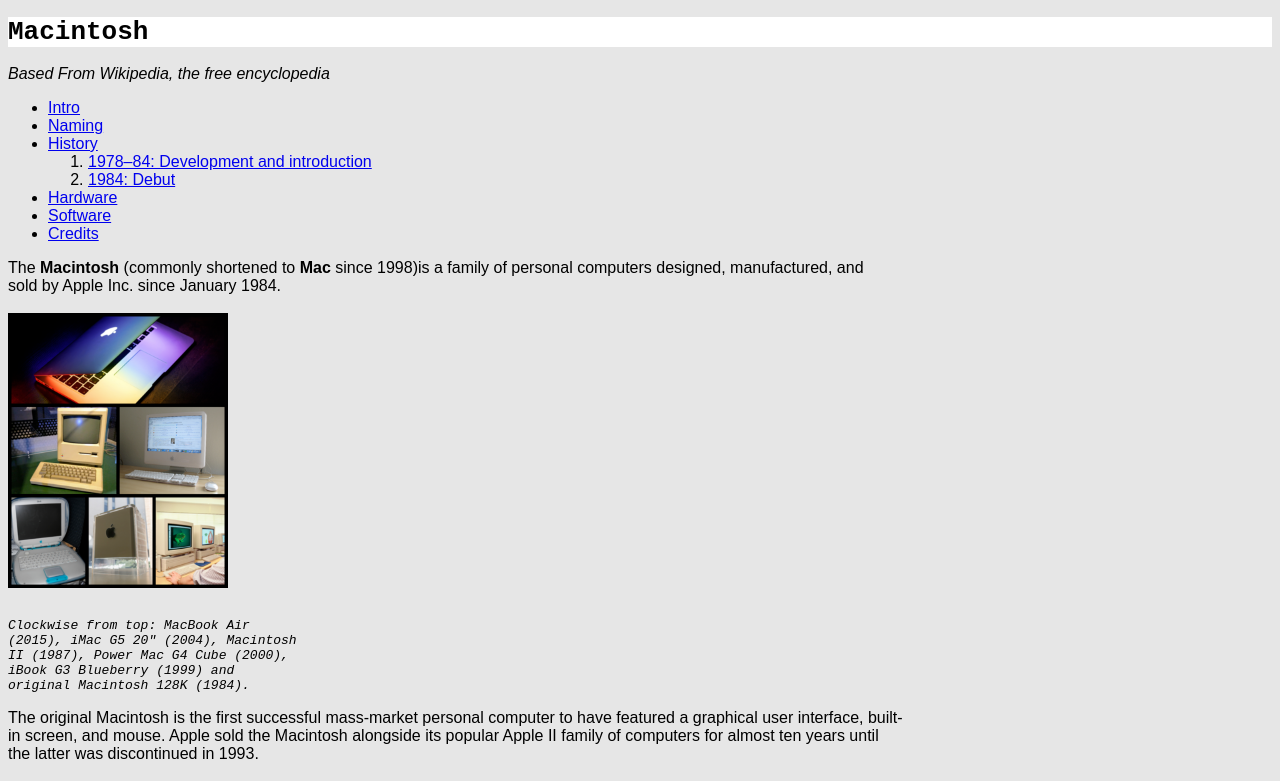
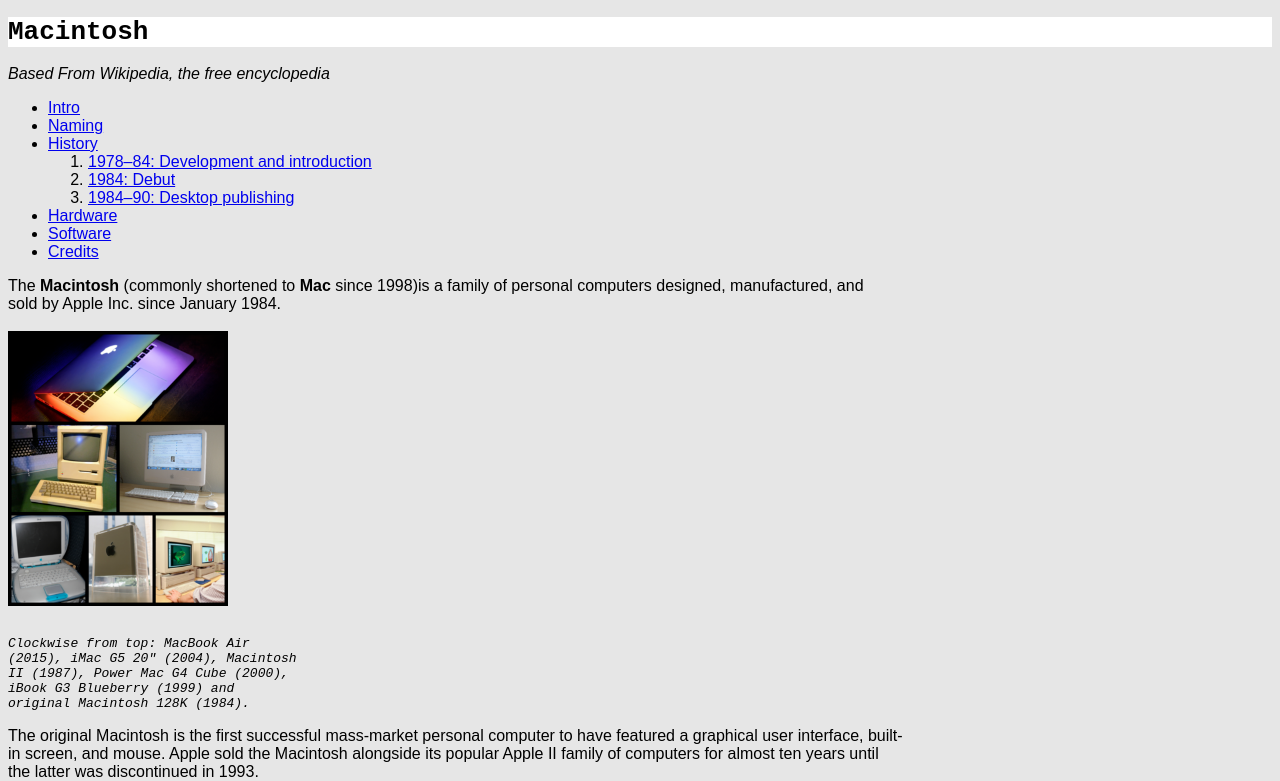
Before and after one commit to about-macs/about-macs.github.io, a plain HTML site: page index.html in a window 1280 px wide. Shown: the top 781 px of the page. Drawn offline with Linux system fonts and the light colour scheme.

Commit message:
Update index.html

```diff
--- a/index.html
+++ b/index.html
@@ -46,6 +46,7 @@
                 <ol class="table">
                     <li><a href="#dev">1978–84: Development and introduction</a></li>
                     <li><a href="#deb">1984: Debut</a></li>
+                    <li><a href="#des">1984–90: Desktop publishing</a></li>
                 </ol>
                 <li><a href="#hard">Hardware</a></li>
                 <li><a href="#soft">Software</a></li>
@@ -226,6 +227,7 @@
                         Macintoshes, and hoped for 70,000 by early May and almost 250,000 by the end of the year.<br>
                         <br>
                     </p>
+                    <p id="des"><strong>1984–90: Desktop publishing</strong></p>
         <h2 id="hard">Hardware</h2>
         <h2 id="soft">Software</h2>
         <h2 id="market">Market share and user demographics</h2>
```
